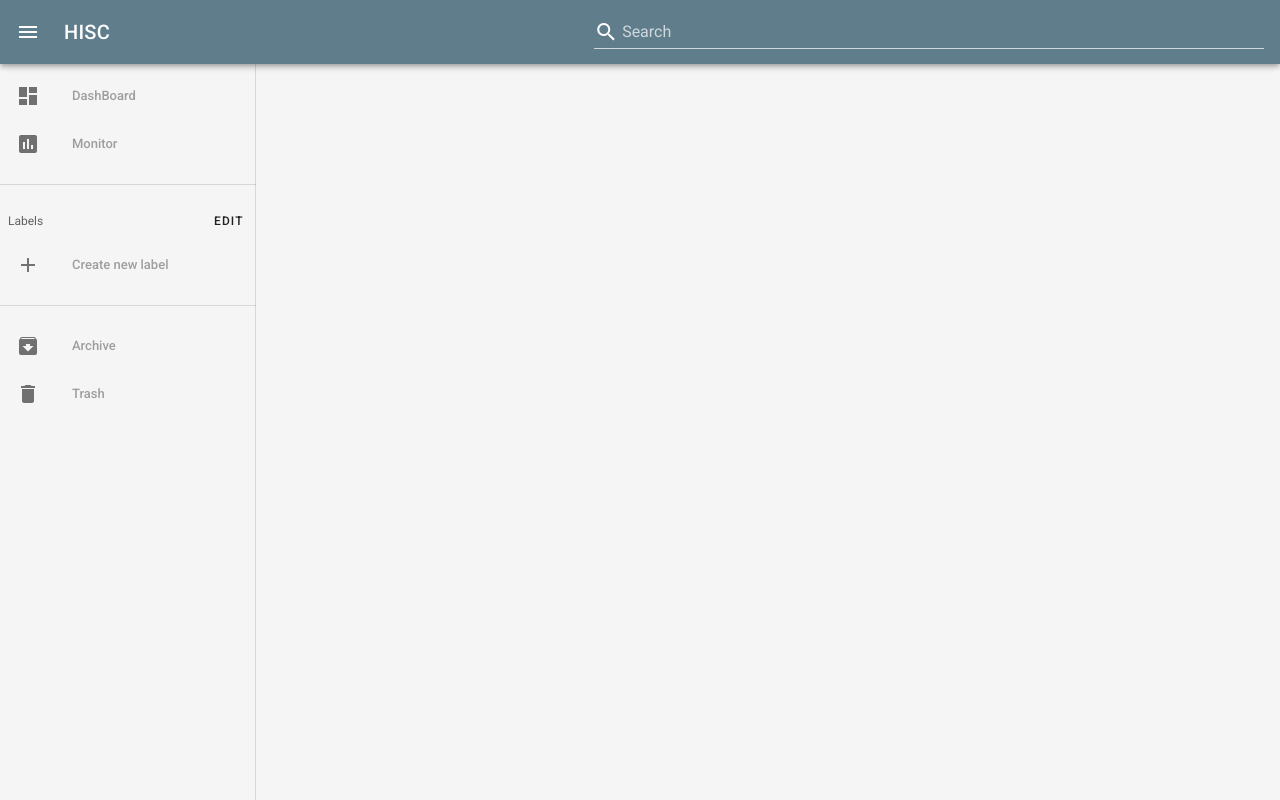
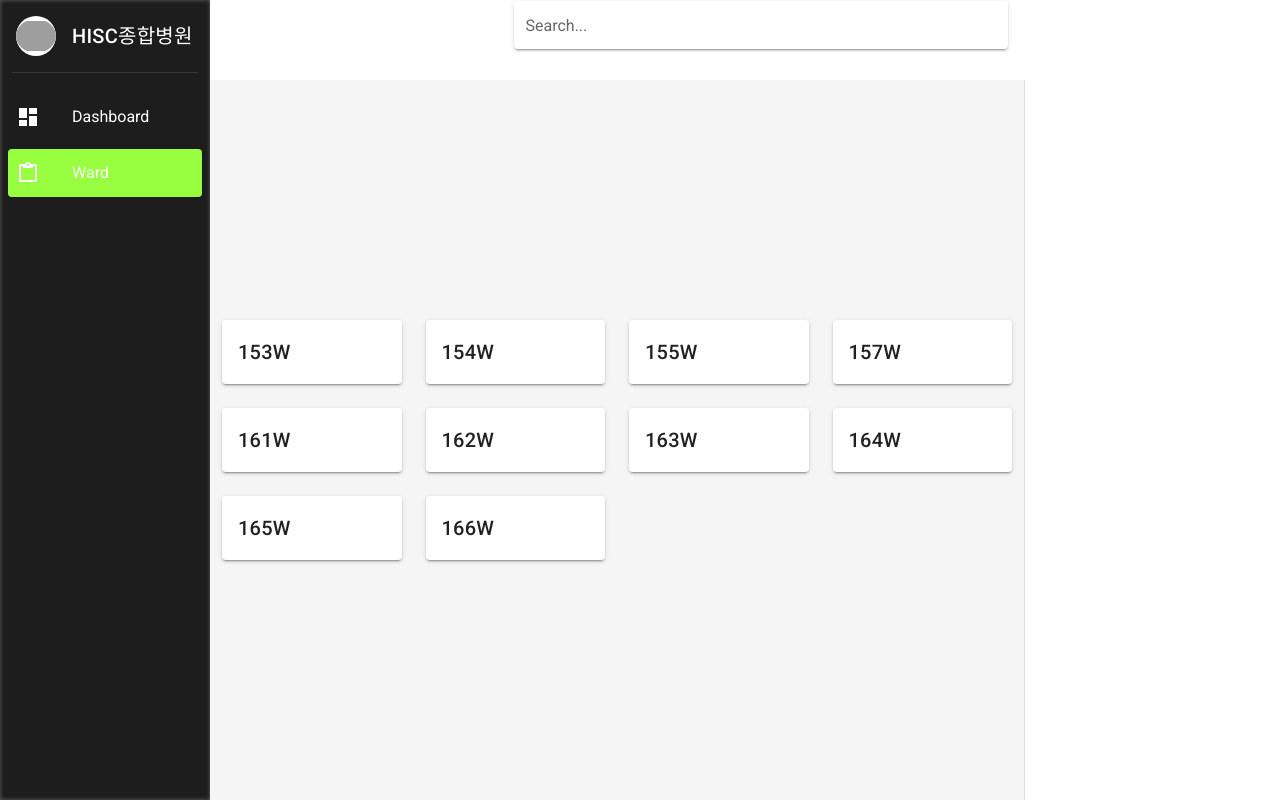
Before and after one commit to HIS-C/hisc, a Vue app in the folder client/: page /ward in a window 1280 px wide. Built offline with nearby package versions, Linux system fonts and the light colour scheme; grey boxes are pictures that could not be loaded.

Commit message:
ward 작업

```diff
--- /dev/null
+++ b/client/src/components/AppBar.vue
@@ -0,0 +1,84 @@
+<template>
+  <v-app-bar
+    id="core-app-bar"
+    absolute
+    app
+    color="transparent"
+    flat
+    height="80"
+  >
+    <v-toolbar-title class="tertiary--text font-weight-light align-self-center">
+      <v-btn
+        v-if="responsive"
+        dark
+        icon
+        @click.stop="onClick"
+      >
+        <v-icon>mdi-view-list</v-icon>
+      </v-btn>
+      {{ title }}
+    </v-toolbar-title>
+
+    <v-spacer />
+
+    <v-text-field
+      class="d-flex"
+      label="Search..."
+      solo
+    />
+
+  </v-app-bar>
+</template>
+
+<script>
+  // Utilities
+  // import {
+  //   mapMutations
+  // } from 'vuex'
+
+  export default {
+    data: () => ({
+      title: null,
+      responsive: false
+    }),
+
+    watch: {
+      '$route' (val) {
+        this.title = val.name
+      }
+    },
+
+    mounted () {
+      this.onResponsiveInverted()
+      window.addEventListener('resize', this.onResponsiveInverted)
+    },
+    beforeDestroy () {
+      window.removeEventListener('resize', this.onResponsiveInverted)
+    },
+
+    methods: {
+      // ...mapMutations('app', ['setDrawer', 'toggleDrawer']),
+      // onClick () {
+      //   this.setDrawer(!this.$store.state.app.drawer)
+      // },
+      onResponsiveInverted () {
+        if (window.innerWidth < 991) {
+          this.responsive = true
+        } else {
+          this.responsive = false
+        }
+      }
+    }
+  }
+</script>
+
+<style>
+  /* Fix coming in v2.0.8 */
+  #core-app-bar {
+    width: auto;
+  }
+
+  #core-app-bar a {
+    text-decoration: none;
+  }
+</style>
--- /dev/null
+++ b/client/src/components/Drawer.vue
@@ -0,0 +1,107 @@
+<template>
+  <v-navigation-drawer
+    id="app-drawer"
+    v-model="inputValue"
+    :src="image"
+    app
+    color="grey darken-2"
+    dark
+    floating
+    mobile-break-point="991"
+    persistent
+    width="210"
+  >
+    <template v-slot:img="attrs">
+      <v-img
+        v-bind="attrs"
+        gradient="to top, rgba(0, 0, 0, .7), rgba(0, 0, 0, .7)"
+      />
+    </template>
+
+    <v-list-item two-line>
+      <v-list-item-avatar color="white">
+        <v-img
+          src="https://cdn.vuetifyjs.com/images/logos/v.png"
+          height="34"
+          contain
+        />
+      </v-list-item-avatar>
+
+      <v-list-item-title class="title">
+        HISC종합병원
+      </v-list-item-title>
+    </v-list-item>
+
+    <v-divider class="mx-3 mb-3" />
+
+    <v-list nav>
+      <!-- Bug in Vuetify for first child of v-list not receiving proper border-radius -->
+      <div />
+
+      <v-list-item
+        v-for="(link, i) in links"
+        :key="i"
+        :to="link.to"
+        active-class="light-green accent-3"
+      >
+        <v-list-item-action>
+          <v-icon>{{ link.icon }}</v-icon>
+        </v-list-item-action>
+
+        <v-list-item-title v-text="link.text" />
+      </v-list-item>
+    </v-list>
+  </v-navigation-drawer>
+</template>
+
+<script>
+// Utilities
+  /*import {
+    mapMutations,
+    mapState
+  } from 'vuex'*/
+
+  export default {
+    props: {
+      opened: {
+        type: Boolean,
+        default: false
+      }
+    },
+    data: () => ({
+      links: [
+        {
+          to: '/',
+          icon: 'mdi-view-dashboard',
+          text: 'Dashboard'
+        },
+        {
+          to: '/ward',
+          icon: 'mdi-clipboard-outline',
+          text: 'Ward'
+        }
+        // {
+        //   to: '/typography',
+        //   icon: 'mdi-format-font',
+        //   text: 'Typography'
+        // }
+      ]
+    }),
+
+    // computed: {
+    //   ...mapState('app', ['image', 'color']),
+    //   inputValue: {
+    //     get () {
+    //       return this.$store.state.app.drawer
+    //     },
+    //     set (val) {
+    //       this.setDrawer(val)
+    //     }
+    //   }
+    // },
+
+    // methods: {
+    //   ...mapMutations('app', ['setDrawer', 'toggleDrawer'])
+    // }
+  }
+</script>
--- a/client/src/router.js
+++ b/client/src/router.js
@@ -20,6 +20,14 @@ export default new Router({
       // this generates a separate chunk (about.[hash].js) for this route
       // which is lazy-loaded when the route is visited.
       component: () => import(/* webpackChunkName: "about" */ './views/Monitor.vue')
+    },
+    {
+      path: '/ward',
+      name: 'Ward',
+      // route level code-splitting
+      // this generates a separate chunk (about.[hash].js) for this route
+      // which is lazy-loaded when the route is visited.
+      component: () => import(/* webpackChunkName: "about" */ './views/Ward.vue')
     }
   ]
 })
--- a/client/src/views/MainHome.vue
+++ b/client/src/views/MainHome.vue
@@ -1,6 +1,7 @@
 <template>
   <v-app id="mainHome">
-    <v-app-bar
+    <core-app-bar />
+    <!-- <v-app-bar
       app
       clipped-left
       color="blue-grey"
@@ -15,9 +16,11 @@
         prepend-inner-icon="search"
       ></v-text-field>
 
-    </v-app-bar>
+    </v-app-bar> -->
 
-    <v-navigation-drawer
+    <core-drawer />
+
+    <!-- <v-navigation-drawer
       v-model="drawer"
       app
       clipped
@@ -70,7 +73,7 @@
           </v-list-item>
         </template>
       </v-list>
-    </v-navigation-drawer>
+    </v-navigation-drawer> -->
     <v-content>
       <v-container
         fluid
@@ -84,6 +87,13 @@
         </v-row>
       </v-container>
     </v-content>
+
+    <v-navigation-drawer
+      v-model="drawerRight"
+      app
+      clipped
+      right
+    ></v-navigation-drawer>
   </v-app>
 </template>
 
@@ -91,6 +101,10 @@
 import router from '../router'
 
   export default {
+    components: {
+      CoreDrawer: () => import('@/components/Drawer'),
+      CoreAppBar: () => import('@/components/AppBar')
+    },
     props: {
       source: String,
     },
@@ -99,6 +113,7 @@ import router from '../router'
       drawer: null,
       items: [
         { icon: 'dashboard', text: 'DashBoard' },
+        { icon: 'assessment', text: 'Ward' },
         { icon: 'assessment', text: 'Monitor' },
         { divider: true },
         { heading: 'Labels' },
--- /dev/null
+++ b/client/src/views/Ward.vue
@@ -0,0 +1,170 @@
+<template>
+  <v-container fluid>
+  <v-data-iterator
+    :items="items"
+    :items-per-page.sync="itemsPerPage"
+    hide-default-footer
+  >
+  <template v-slot:default="props">
+        <v-row>
+          <v-col
+            v-for="item in props.items"
+            :key="item.ward"
+            cols="12"
+            sm="6"
+            md="4"
+            lg="3"
+          >
+    <v-card
+      class="mx-auto"
+      max-width="600"
+    >
+
+      <v-card-title>
+        <div>{{item.ward}}</div>
+      </v-card-title>
+
+      <!-- <v-card-actions>
+
+        <div class="flex-grow-1"></div>
+
+        <v-btn
+          icon
+          @click="show = !show"
+        >
+          <v-icon>{{ show ? 'mdi-chevron-up' : 'mdi-chevron-down' }}</v-icon>
+        </v-btn>
+      </v-card-actions>
+
+      <v-expand-transition>
+        <div v-show="show">
+          <v-row>
+              <v-col>
+              <v-card color="blue">
+                  <v-card-text>01</v-card-text>
+              </v-card>
+              </v-col>
+          </v-row>
+          <v-row>
+              <v-col>
+              02
+              </v-col>
+          </v-row>
+        </div>
+      </v-expand-transition> -->
+    </v-card>
+          </v-col>
+        </v-row>
+  </template>
+  </v-data-iterator>
+  </v-container>
+</template>
+
+<script>
+  export default {
+    data: () => ({
+      show: false,
+      items : [
+        {
+          ward : '153W'
+        },
+        {
+          ward : '154W'
+        },
+        {
+          ward : '155W'
+        },
+        {
+          ward : '157W'
+        },
+        {
+          ward : '161W'
+        },
+        {
+          ward : '162W'
+        },
+        {
+          ward : '163W'
+        },
+        {
+          ward : '164W'
+        },
+        {
+          ward : '165W'
+        },
+        {
+          ward : '166W'
+        },
+        {
+          ward : '171W'
+        },
+        {
+          ward : '172W'
+        },
+        {
+          ward : '173W'
+        },
+        {
+          ward : '174W'
+        },
+        {
+          ward : '175W'
+        },
+        {
+          ward : '176W'
+        },
+        {
+          ward : '178W'
+        },
+        {
+          ward : '181W'
+        },
+        {
+          ward : '182W'
+        },
+        {
+          ward : '183W'
+        },
+        {
+          ward : '185W'
+        },
+        {
+          ward : '186W'
+        },
+        {
+          ward : '188W'
+        },
+        {
+          ward : '190W'
+        },
+        {
+          ward : '1DER'
+        },
+        {
+          ward : '1HRPU'
+        },
+        {
+          ward : '1NNR'
+        },
+        {
+          ward : 'ER'
+        },
+        {
+          ward : 'ICU-C'
+        },
+        {
+          ward : 'ICU-E'
+        },
+        {
+          ward : 'ICU-M'
+        },
+        {
+          ward : 'ICU-N'
+        },
+        {
+          ward : 'ICU-S'
+        }
+      ]
+    }),
+  }
+</script>
```
Also changed, not shown: client/src/assets/vuetify.svg (added).
